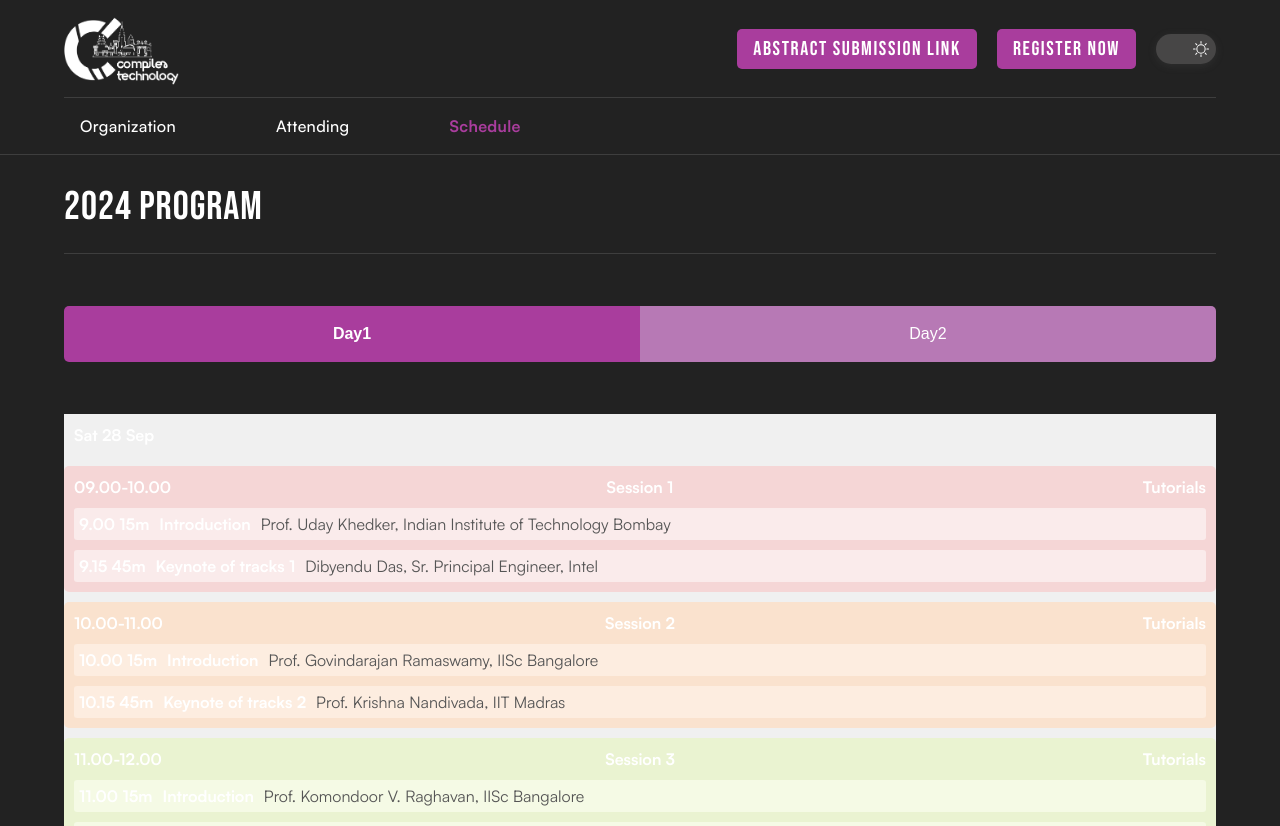
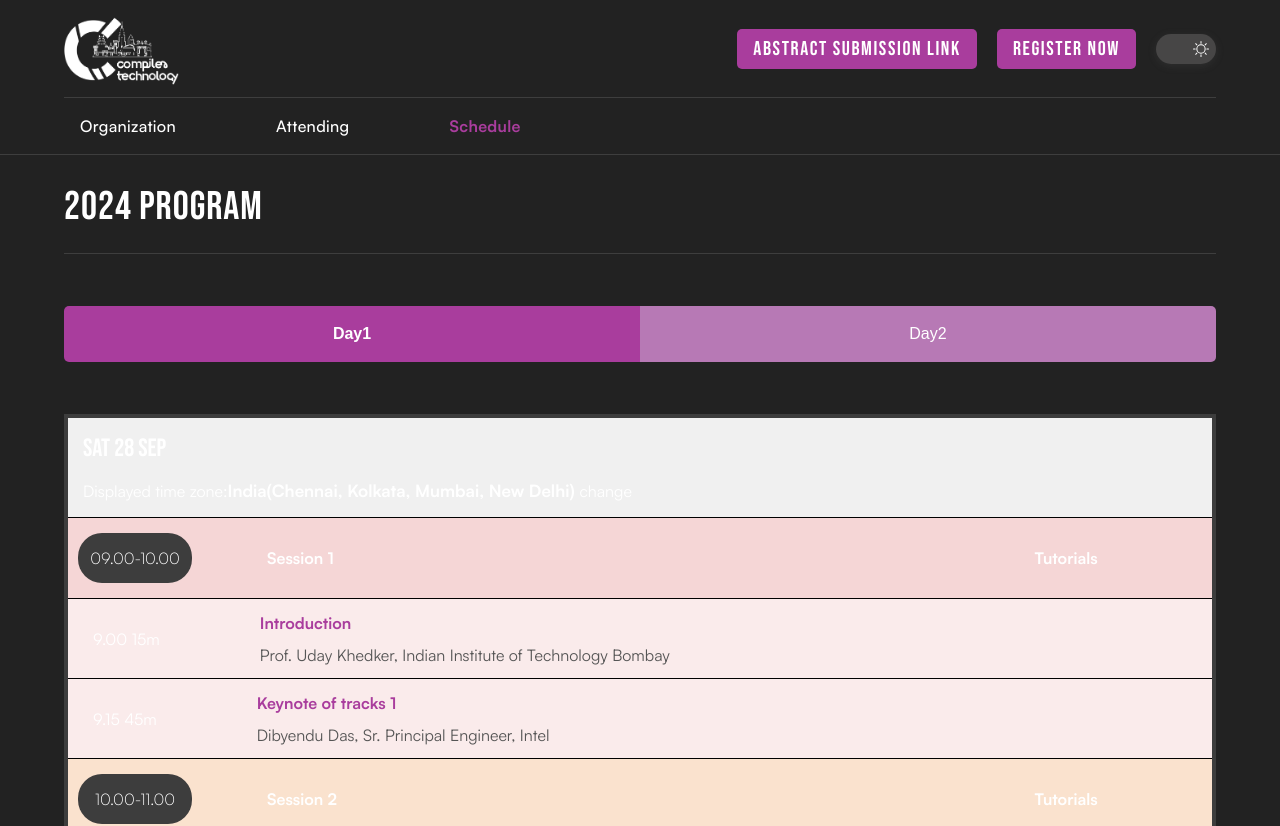
Before and after one commit to compilertech/compilertech-fe, a React (Vite) app: page /schedule in a window 1280 px wide. Shown: the top 826 px of the page. Built offline with nearby package versions, Linux system fonts and the light colour scheme.

Commit message:
revamped ui

```diff
--- a/src/components/SchedulePage/Data/DayOne.ts
+++ b/src/components/SchedulePage/Data/DayOne.ts
@@ -114,7 +114,7 @@ const dayOneData: ScheduleTable = {
                     time: "13.00 60m",
                     heading: "Lunch",
                     description: "Catering",
-                    color: "#FAEBEB"
+                    color: "#EBFAEB"
                 }
             ],
         },
--- a/src/components/SchedulePage/ProgramTable.tsx
+++ b/src/components/SchedulePage/ProgramTable.tsx
@@ -15,25 +15,29 @@ function ProgramTable({ day }: ProgramTableProps) {
     <Wrapper>
       <Heading>
         <Date>{day.date}</Date>
-        {/* {day.displayedtimezone}
-        <Timezone>{day.timeZone}</Timezone> */}
-        {/* {dayOneData.change} */}
+        <Text>Displayed time zone:</Text>
+        <Timezone>India(Chennai, Kolkata, Mumbai, New Delhi) </Timezone>
+        change
       </Heading>
       {day.scheduleTableChildren.map((sessionData, index) => (
         <Session key={index} bgColor={sessionData.color}>
           <SessionHeader>
+            <IntialContent>
               <SessionTime>{sessionData.mainTime}</SessionTime>
               <SessionType>{sessionData.leading}</SessionType>
+            </IntialContent>
             <SessionCategory>{sessionData.trailing}</SessionCategory>
           </SessionHeader>
 
           {sessionData.subChildren.map((subChild, keyIndex) => (
             <Section key={keyIndex} bgColor={subChild.color}>
               <Duration>{subChild.time}</Duration>
+              <Content>
                 <SectionHeading>{subChild.heading}</SectionHeading>
                 <Mentor>
                   {subChild.description}, {subChild.subDescription}
                 </Mentor>
+              </Content>
             </Section>
           ))}
         </Session>
@@ -44,132 +48,99 @@ function ProgramTable({ day }: ProgramTableProps) {
 
 export default ProgramTable;
 
-// <Heading>
-//     <Date>{day.date}</Date>
-//     {day.displayedtimezone}
-//     <Timezone>{day.timeZone}</Timezone>
-//     {/* {dayOneData.change} */}
-//   </Heading>
-//   {dayOneData.sessions.map((sessionData, index) => (
-//     <Session key={index} bgColor={sessionData.session.bgColor}>
-//       <SessionHeader>
-//         <SessionTime>{sessionData.session.sessionDuration}</SessionTime>
-//         <SessionType>{sessionData.session.sessionNumber}</SessionType>
-//         <SessionCategory>{sessionData.session.sessionType}</SessionCategory>
-//       </SessionHeader>
-
-//       {sessionData.introduction && (
-//         <Section bgColor={sessionData.introduction.bgcolor}>
-//           <Duration>{sessionData.introduction.duration}</Duration>
-//           <SectionHeading>
-//             {sessionData.introduction.heading}
-//           </SectionHeading>
-//           <Mentor>
-//             {sessionData.introduction.mentor},{" "}
-//             {sessionData.introduction.inst}
-//           </Mentor>
-//         </Section>
-//       )}
-
-//       {sessionData.keyNote &&
-//         sessionData.keyNote.map((keyNote, keyIndex) => (
-//           <Section key={keyIndex} bgColor={keyNote.bgcolor}>
-//             <Duration>{keyNote.duration}</Duration>
-//             <SectionHeading>{keyNote.heading}</SectionHeading>
-//             <Mentor>
-//               {keyNote.mentor}, {keyNote.inst}
-//             </Mentor>
-//           </Section>
-//         ))}
-
-//       {sessionData.lunch && (
-//         <Section bgColor={sessionData.lunch.bgcolor}>
-//           <Duration>{sessionData.lunch.duration}</Duration>
-//           <SectionHeading>{sessionData.lunch.heading}</SectionHeading>
-//           <Description>{sessionData.lunch.description}</Description>
-//         </Section>
-//       )}
-//     </Session>
-//   ))}
-
 const Heading = styled.div`
   width: 100%;
-  margin-bottom: 10px;
-  padding: 10px;
-  border: 5px solid "#000";
-  border-radius: 5px;
+  height: 100px;
+  border-bottom: 1px solid #000;
 `;
 const Date = styled.div`
-  font-weight: bold;
+  font-family: "Bebas Neue";
+  font-size: 25px;
+  margin: 15px;
 `;
 
 const Timezone = styled.span`
   font-weight: bold;
+  font-size: 17px;
+`;
+const Text = styled.text`
+  margin-left: 15px;
 `;
 // Apply StyledProps interface here to inform TypeScript of the expected prop types
 const Session = styled.div<StyledProps>`
   width: 100%;
   background-color: ${(props) => props.bgColor};
-  margin-bottom: 10px;
-  padding: 10px;
-  border: 5px solid "#000";
-  border-radius: 5px;
+  border-bottom: 1px solid #000;
 `;
 
 const Section = styled.div<StyledProps>`
   background-color: ${(props) => props.bgColor};
-  margin-top: 10px;
-  padding: 5px;
-  border-radius: 3px;
+  height: 80px;
+  border-top: 1px solid #000;
+  display: flex;
+  align-items: center;
+  gap: 100px;
 `;
 
+const IntialContent = styled.div`
+  display: flex;
+  align-items: center;
+  gap: 75px;
+`;
 // Other styled-components without props
 const Wrapper = styled.div`
   width: 100%;
   display: flex;
   flex-direction: column;
+  font-family: "Satoshi", sans-serif;
   align-items: center;
   background-color: #f0f0f0;
-  border: 2px solid "#000";
+  border: 4px solid #3d3d3d;
 `;
 
 const SessionHeader = styled.div`
   display: flex;
+  width: 90%;
   justify-content: space-between;
   align-items: center;
   font-weight: bold;
+  height: 80px;
 `;
-
+const Content = styled.div`
+  display: flex;
+  flex-direction: column;
+`;
 const SessionTime = styled.span`
-  flex: 1;
+  width: 114px;
+  height: 50px;
+  background-color: #3d3d3d;
+  border-radius: 24px;
+  display: flex;
+  align-items: center;
+  justify-content: center;
+  color: #fff;
+  margin-left: 10px;
+  font-weight: 200;
 `;
 
 const SessionType = styled.span`
-  flex: 1;
-  text-align: center;
+  text-align: start;
 `;
 
 const SessionCategory = styled.span`
-  flex: 1;
   text-align: right;
 `;
 
 const Duration = styled.span`
-  font-weight: bold;
-  margin-right: 10px;
+  margin-left: 25px;
 `;
 
 const SectionHeading = styled.span`
   font-weight: bold;
-  margin-right: 10px;
+  color: ${({ theme }) => theme.primary};
+  margin-bottom: 10px;
 `;
 
 const Mentor = styled.span`
   color: #555;
 `;
-
-const Description = styled.p`
-  margin: 5px 0;
-  color: #777;
-  font-size: 0.9rem;
-`;
--- a/src/components/SchedulePage/index.tsx
+++ b/src/components/SchedulePage/index.tsx
@@ -44,6 +44,7 @@ const Section = styled.section`
   justify-content: center;
   align-items: center;
   margin-top: 155px;
+  margin-bottom: 155px;
   background-color: ${({ theme }) => theme.body};
   transition: all 0.2s ease-in-out;
   @media (max-width: ${TABLET_BREAKPOINT}) {
```
Also changed, not shown: src/components/SchedulePage/ProgramTableDay2.tsx (deleted, +0 -123 lines). Lines whose indentation alone changed are shown as unchanged.
